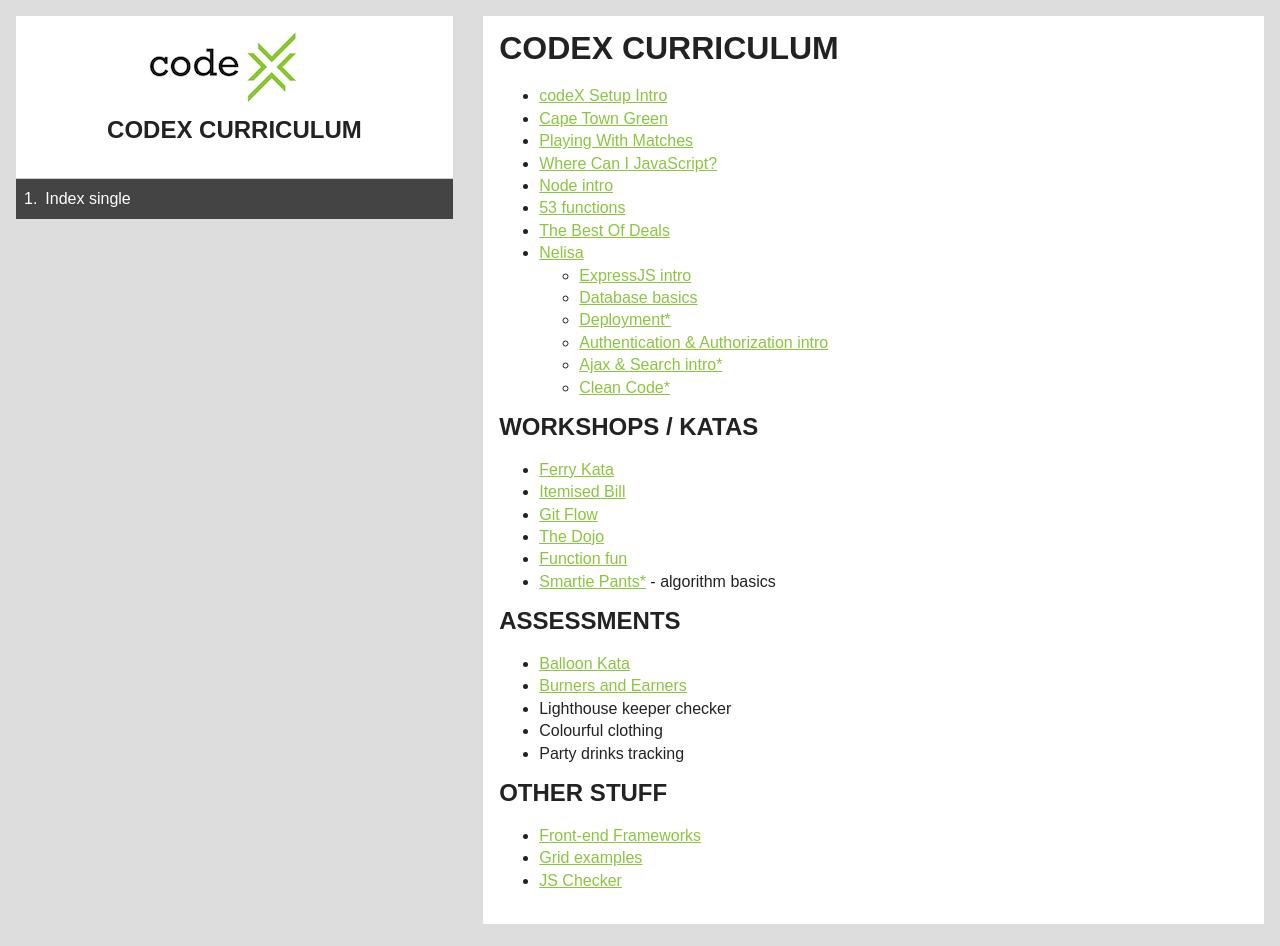
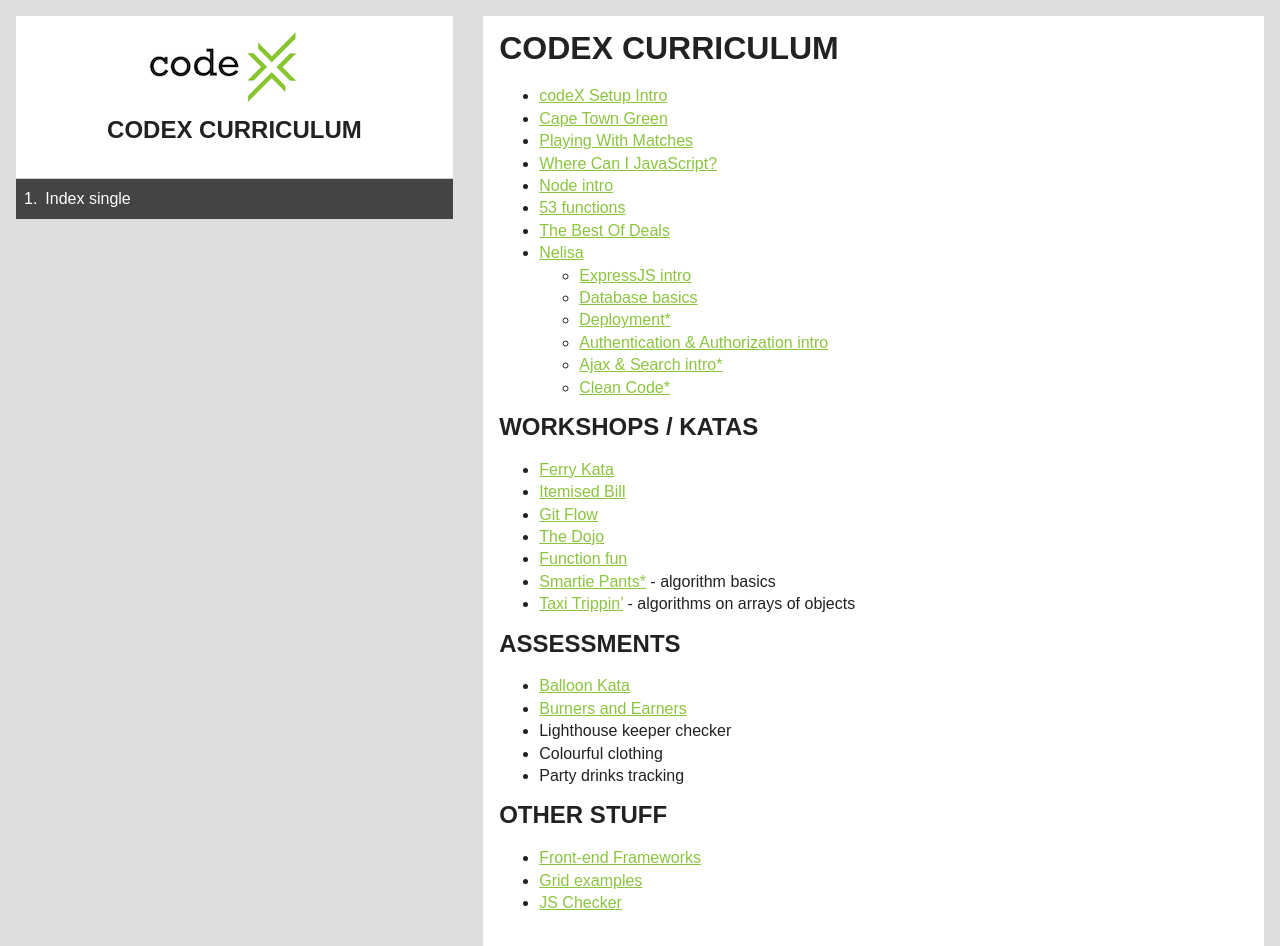
Before and after one commit to Pholisa-Fatyela/table-of-contents, a Jekyll site: the page built from index.md, in a window 1280 px wide. Built offline with Jekyll 4.4.1, drawn with Linux system fonts in a browser that asks for light colours; before the commit the page ends 924 px from its top, so only the background shows below that.

Commit message:
Add Taxi Trippin’

```diff
--- a/index.md
+++ b/index.md
@@ -27,6 +27,7 @@ layout: default
 * [The Dojo](http://dojo.projectcodex.co/)
 * [Function fun](http://fun.projectcodex.co/)
 * [Smartie Pants*](http://smarties.projectcodex.co) - algorithm basics
+* [Taxi Trippin'](http://search.projectcodex.co) - algorithms on arrays of objects
 
 ## Assessments
 
```
